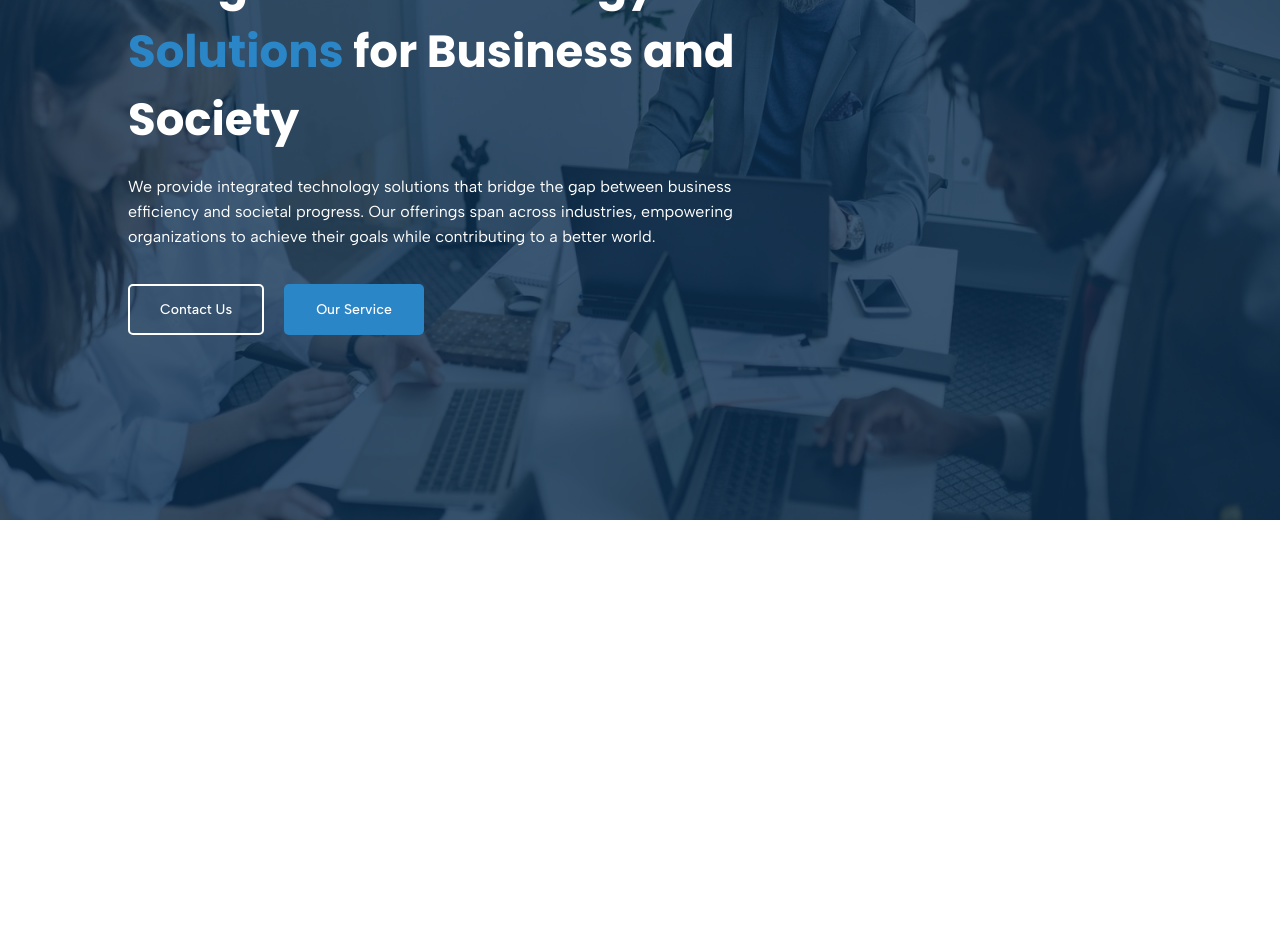
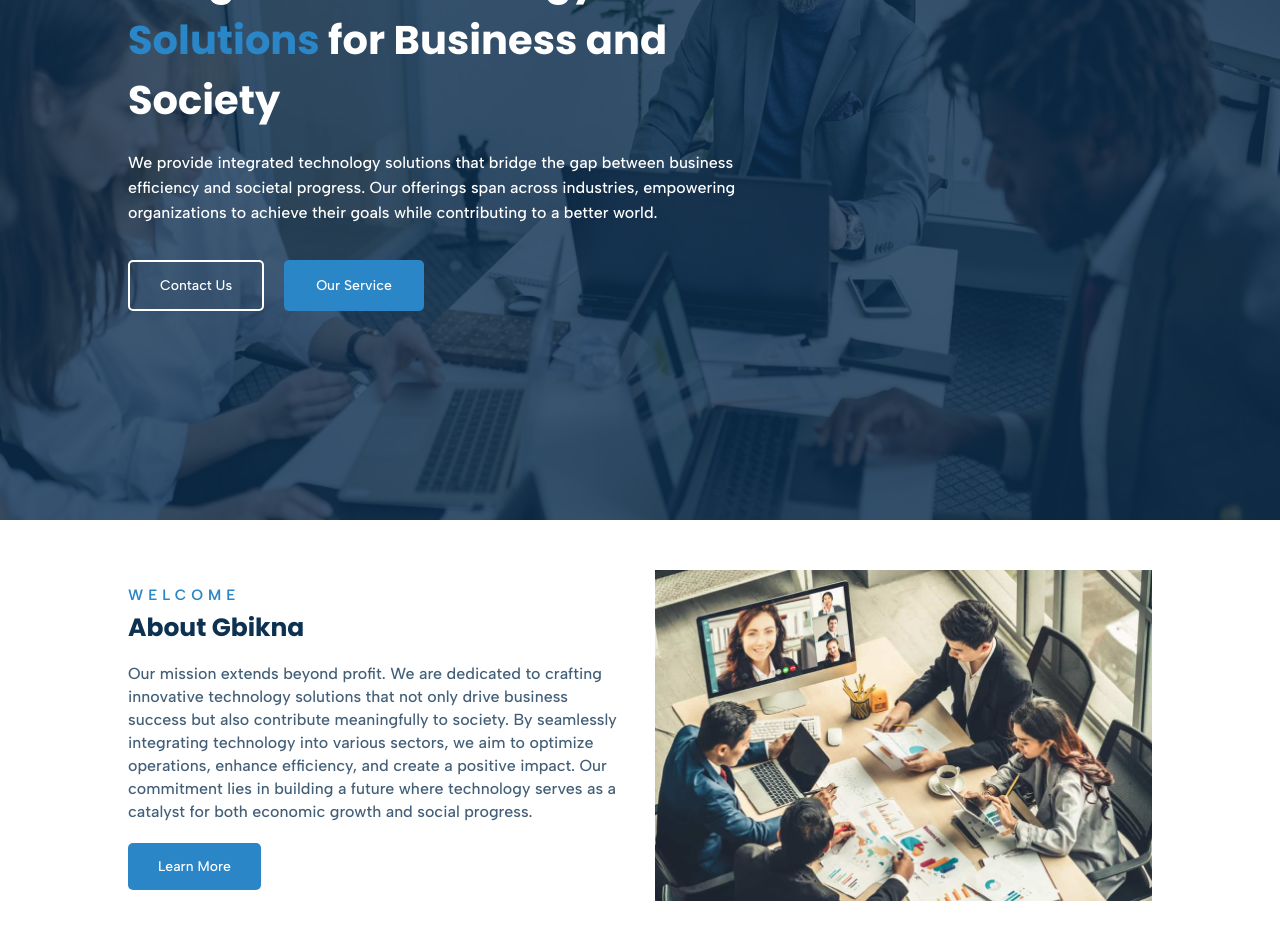
Before and after one commit to xeuxdev/official-gbikna, a React (Vite) app: page / in a window 1280 px wide. Shown: the part 280-1220 px from the top of the page. Before the commit the page ends 900 px from the top, so only its background shows below. Built offline with nearby package versions, Linux system fonts and the light colour scheme.

Commit message:
Added about us section in home page

```diff
--- a/src/App.scss
+++ b/src/App.scss
@@ -1,6 +1,4 @@
 @import "./variables.scss";
-
-@import url("https://fonts.googleapis.com/css2?family=Albert+Sans:ital,wght@0,100..900;1,100..900&family=Manrope:wght@200..800&display=swap");
 
 @import url("https://fonts.googleapis.com/css2?family=Albert+Sans:ital,wght@0,100..900;1,100..900&family=Manrope:wght@200..800&family=Poppins:ital,wght@0,100;0,200;0,300;0,400;0,500;0,600;0,700;0,800;0,900;1,100;1,200;1,300;1,400;1,500;1,600;1,700;1,800;1,900&display=swap");
 
@@ -8,9 +6,8 @@
   padding: 0;
   margin: 0;
   box-sizing: border-box;
-
+  text-decoration: none;
   font-family: "Albert Sans", sans-serif;
-  // font-family: "Poppins", sans-serif;
 }
 
 body {
@@ -38,6 +35,7 @@
   font-size: 16px;
   color: $secondary_color_alt;
   line-height: 23px;
+  font-weight: 500;
 }
 
 .container {
--- a/src/components/navbar/navbar.jsx
+++ b/src/components/navbar/navbar.jsx
@@ -7,13 +7,9 @@
 
 export const Navbar = () => {
   const [isActive, setIsActive] = useState(false);
-  const [navActive, setNavActive] = useState(false);
-  window.addEventListener("scroll", () => {
-    window.scrollY > 20 && setNavActive(true);
-    window.scrollY < 20 && setNavActive(false);
-  });
+
   return (
-    <nav className={navActive || isActive ? "active" : ""}>
+    <nav>
       <div className="container">
         <div className="logo">
           <img src={logo} alt="logo image" />
--- a/src/components/navbar/navbar.scss
+++ b/src/components/navbar/navbar.scss
@@ -6,15 +6,8 @@
   right: 0;
   z-index: 100;
   background: transparent;
-
-  &.active {
-    background: white;
-    border-bottom: 1px solid rgb(212, 209, 209);
-
-    .container .menu_btn {
-      color: $secondary_color;
-    }
-  }
+  background: white;
+  border-bottom: 1px solid rgb(212, 209, 209);
 
   .container {
     display: flex;
@@ -30,7 +23,7 @@
         display: block;
         font-size: 20px;
         cursor: pointer;
-        color: white;
+        color: $secondary_color;
       }
     }
 
@@ -48,7 +41,7 @@
         text-transform: capitalize;
         text-decoration: none;
         font-weight: 500;
-        color: rgba(255, 255, 255, 0.678);
+        color: gray;
         font-size: 16px;
         transition: 0.4s ease;
 
--- a/src/pages/contact/contact.scss
+++ b/src/pages/contact/contact.scss
@@ -106,6 +106,10 @@
             display: flex;
             align-items: center;
             gap: 20px;
+
+            @media (max-width: 425px) {
+              flex-direction: column;
+            }
           }
 
           .input_con {
@@ -114,6 +118,7 @@
             border-radius: 5px;
             overflow: hidden;
             flex: 1;
+            width: 100%;
 
             input,
             textarea {
@@ -139,6 +144,22 @@
           }
         }
       }
+
+      @media (max-width: 900px) {
+        flex-direction: column;
+
+        .txt_con {
+          width: 100%;
+        }
+
+        .form_section {
+          width: 100%;
+        }
+      }
+    }
+
+    @media (max-width: 900px) {
+      margin-top: 50px;
     }
   }
 }
--- a/src/pages/home/home.jsx
+++ b/src/pages/home/home.jsx
@@ -1,7 +1,10 @@
 import "./home.scss";
+import about_image from "../../assets/about.jpg";
+import { Link } from "react-router-dom";
 
 export const Home = () => {
   return (
+    <div className="home_page">
       <section className="home_section">
         <div className="wrapper">
           <div className="container">
@@ -13,8 +16,8 @@
               <p>
                 We provide integrated technology solutions that bridge the gap
                 between business efficiency and societal progress. Our offerings
-              span across industries, empowering organizations to achieve their
-              goals while contributing to a better world.
+                span across industries, empowering organizations to achieve
+                their goals while contributing to a better world.
               </p>
 
               <div className="btns">
@@ -25,5 +28,32 @@
           </div>
         </div>
       </section>
+
+      <section className="about_section">
+        <div className="container">
+          <div className="txt_con">
+            <span>welcome</span>
+            <h2>about gbikna</h2>
+            <p>
+              Our mission extends beyond profit. We are dedicated to crafting
+              innovative technology solutions that not only drive business
+              success but also contribute meaningfully to society. By seamlessly
+              integrating technology into various sectors, we aim to optimize
+              operations, enhance efficiency, and create a positive impact. Our
+              commitment lies in building a future where technology serves as a
+              catalyst for both economic growth and social progress.
+            </p>
+
+            <Link to={"/about"}>
+              <button>learn more</button>
+            </Link>
+          </div>
+
+          <div className="img_con">
+            <img src={about_image} alt="about image" />
+          </div>
+        </div>
+      </section>
+    </div>
   );
 };
--- a/src/pages/home/home.scss
+++ b/src/pages/home/home.scss
@@ -1,5 +1,6 @@
 @import "../../variables.scss";
 
+.home_page {
   .home_section {
     width: 100%;
     min-height: 100vh;
@@ -21,7 +22,7 @@
           width: 65%;
 
           h1 {
-          font-size: 45px;
+            font-size: 40px;
             color: white;
 
             span {
@@ -80,9 +81,58 @@
 
         @media (max-width: 500px) {
           .txt_con h1 {
-          font-size: 30px;
+            font-size: 25px;
           }
         }
       }
     }
   }
+
+  // about section
+  .about_section {
+    margin-top: 50px;
+    .container {
+      display: flex;
+      align-items: center;
+      gap: 30px;
+
+      .txt_con {
+        width: 50%;
+
+        span {
+          color: $primary_color;
+          text-transform: uppercase;
+          font-size: 15px;
+          font-weight: 600;
+          letter-spacing: 5px;
+        }
+
+        h2 {
+          text-transform: capitalize;
+          font-size: 25px;
+          padding-top: 5px;
+        }
+
+        p {
+          padding: 15px 0 20px 0;
+        }
+      }
+
+      .img_con {
+        width: 50%;
+      }
+
+      @media (max-width: 900px) {
+        flex-direction: column-reverse;
+
+        .txt_con {
+          width: 100%;
+        }
+
+        .img_con {
+          width: 100%;
+        }
+      }
+    }
+  }
+}
--- a/src/pages/products/products.scss
+++ b/src/pages/products/products.scss
@@ -7,7 +7,7 @@
     .container {
       display: flex;
       flex-direction: column;
-      gap: 30px;
+      gap: 50px;
 
       .product_con {
         display: flex;
@@ -80,6 +80,23 @@
         .img {
           width: 50%;
         }
+
+        @media (max-width: 900px) {
+          flex-direction: column-reverse;
+          gap: 10px;
+
+          &:nth-child(even) {
+            flex-direction: column-reverse;
+          }
+
+          .img {
+            width: 100%;
+          }
+
+          .txt_con {
+            width: 100%;
+          }
+        }
       }
     }
   }
--- a/src/pages/services/services.jsx
+++ b/src/pages/services/services.jsx
@@ -18,10 +18,10 @@
       </div>
 
       <div className="main_wrapper">
-        <div className="container">
-          {services_data.map((i, key) => {
-            return (
-              <div className="box" key={key}>
+        {services_data.map((i, key) => {
+          return (
+            <div className="box" key={key}>
+              <div className="container">
                 <div className="img">
                   <img src={i.img} alt="img" />
                 </div>
@@ -35,9 +35,9 @@
                   ></div>
                 </div>
               </div>
-            );
-          })}
-        </div>
+            </div>
+          );
+        })}
       </div>
     </div>
   );
--- a/src/pages/services/services.scss
+++ b/src/pages/services/services.scss
@@ -1,21 +1,25 @@
 .services_page {
   .main_wrapper {
     margin-top: 50px;
+    display: flex;
+    flex-direction: column;
+
+    .box {
+      background: whitesmoke;
+      padding: 50px 0;
+
+      &:nth-child(odd) {
+        background: white;
+
+        .container {
+          flex-direction: row-reverse;
+        }
+      }
 
       .container {
         display: flex;
-      flex-direction: column;
-      gap: 30px;
-
-      .box {
-        display: flex;
         align-items: center;
         gap: 30px;
-        background: whitesmoke;
-
-        &:nth-child(odd) {
-          flex-direction: row-reverse;
-          background: white;
       }
 
       .img {
@@ -37,7 +41,39 @@
           gap: 10px;
         }
       }
+
+      @media (max-width: 900px) {
+        &:nth-child(odd) {
+          .container {
+            flex-direction: column;
+          }
+        }
+
+        .container {
+          flex-direction: column;
+          gap: 10px;
+        }
+
+        .img {
+          width: 100%;
+        }
+
+        .txt_con {
+          width: 100%;
+
+          h3 {
+            font-size: 18px;
+          }
+
+          .txt {
+            margin-top: 10px;
           }
         }
       }
     }
+
+    @media (max-width: 900px) {
+      margin-top: 20px;
+    }
+  }
+}
--- a/src/variables.scss
+++ b/src/variables.scss
@@ -1,5 +1,5 @@
 $primary_color: #2b86c7;
 $secondary_color: #0d3151;
-$secondary_color_alt: rgb(54, 54, 54);
+$secondary_color_alt: #0d3151c6;
 $bg_color: white;
 $bg_color_alt: whitesmoke;
```
Also changed, not shown: src/components/footer/fooer.jsx (added, +7 -0 lines), src/assets/about.jpg (added), src/assets/about.png (added), src/components/footer/footer.scss (added). Lines whose indentation alone changed are shown as unchanged.
